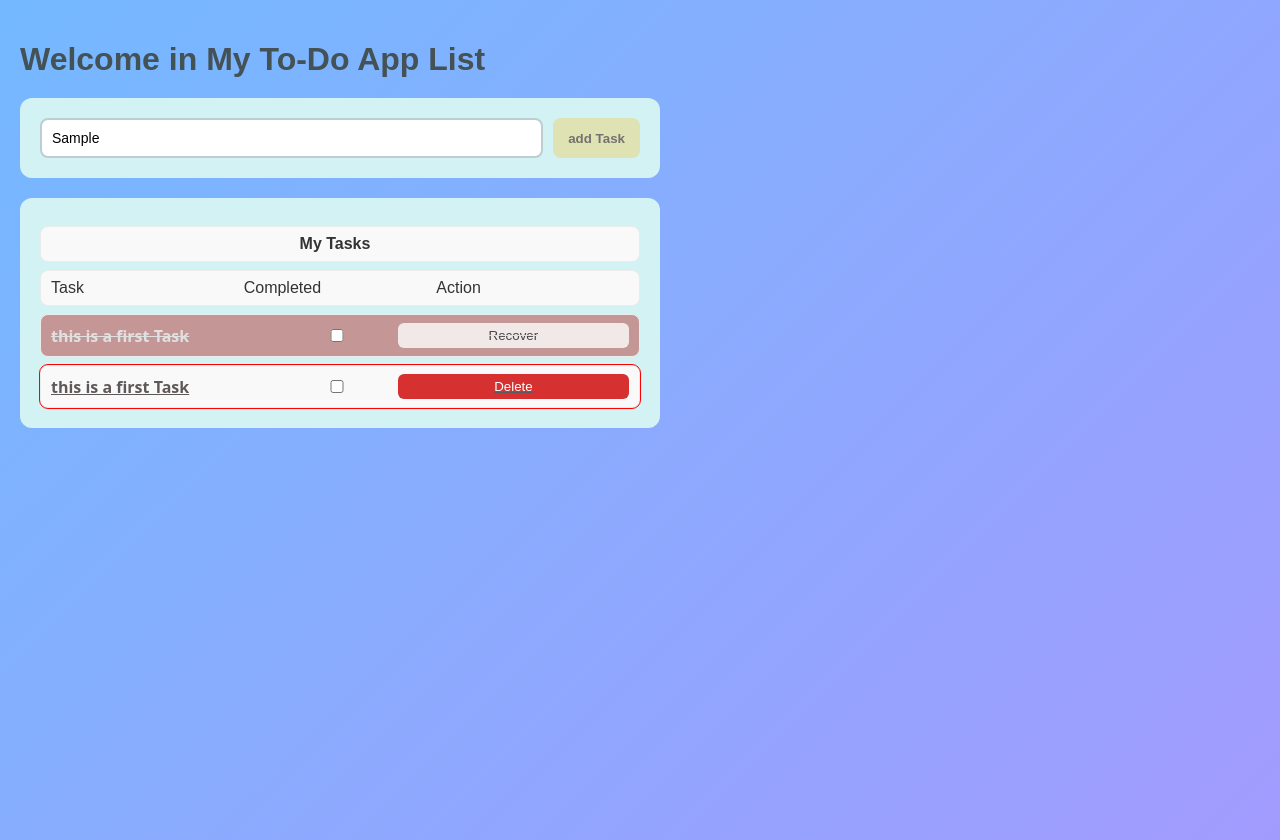
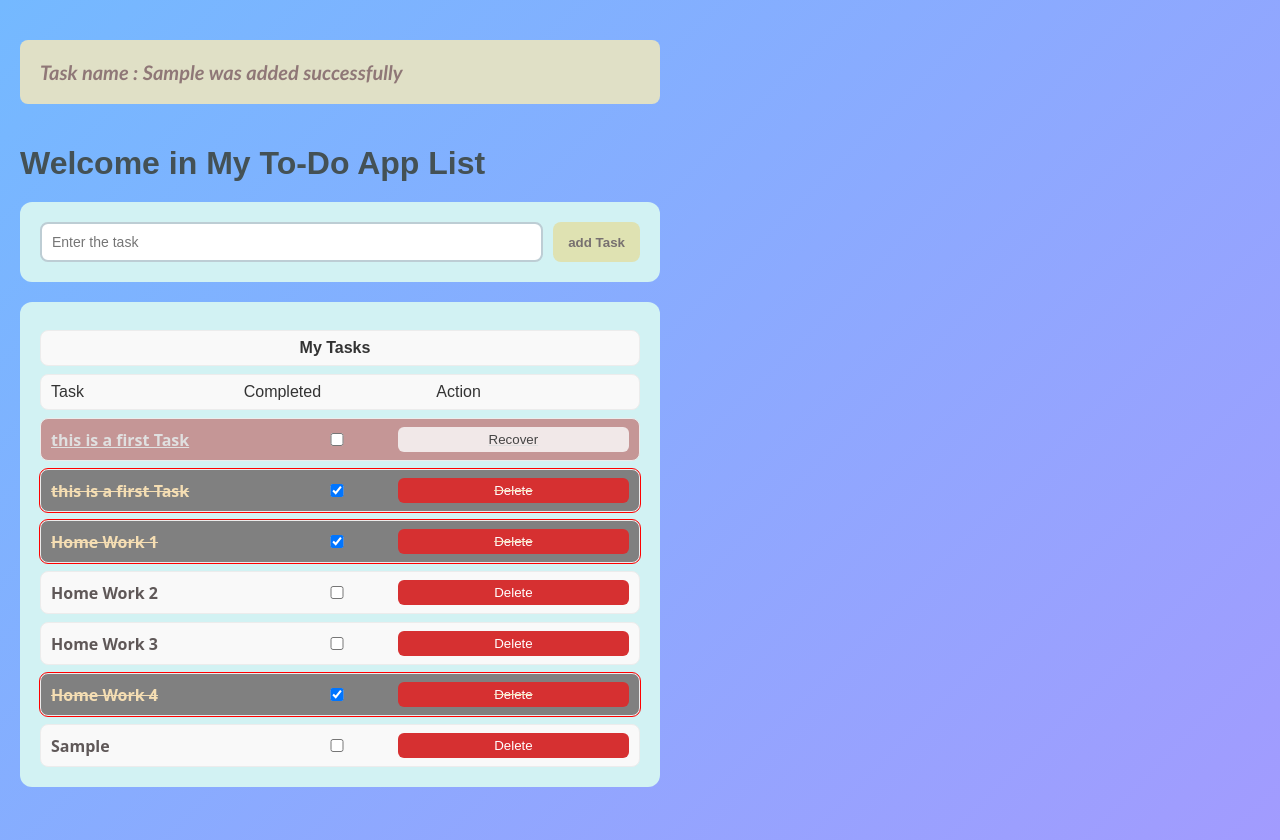
Before and after one commit to sadeg-2/todo-app-dom-events, a plain HTML site: page index.html in a window 1280 px wide. Both pictures are taken after typing "Sample" into the empty fields and a click on the button "add Task". Drawn offline with Linux system fonts and the light colour scheme.

Commit message:
update some style and prepare js with dummy test data and usefull function

```diff
--- a/index.html
+++ b/index.html
@@ -7,11 +7,12 @@
     <title>To Do App</title>
   </head>
   <body>
+    <p id="alert"><span>Success</span></p>
     <h1>Welcome in My To-Do App List</h1>
 
     <div class="head-app">
       <input id="inTask" type="text" placeholder="Enter the task" />
-      <button onclick="alert()">add Task</button>
+      <button id="addTask">add Task</button>
     </div>
     <div class="content-app">
       <ul class="list-task">
@@ -33,7 +34,7 @@
         </li>
         <li class="task complete">
           <p>this is a first Task</p>
-          <input type="checkbox" onchange="confirm('TT');" />
+          <input type="checkbox" onchange="confirm('TT');" checked="true" />
           <input
             class="remove"
             type="button"
--- a/script.js
+++ b/script.js
@@ -1,2 +1,79 @@
-const element = document.querySelector("h1");
-console.log(element.textContent);
+const tasks = [
+  {
+    text: "Home Work 1",
+    completed: true,
+  },
+  {
+    text: "Home Work 2",
+    completed: false,
+  },
+  {
+    text: "Home Work 3",
+    completed: false,
+  },
+  {
+    text: "Home Work 4",
+    completed: true,
+  },
+];
+
+// to show notify if the add operation successfull or not
+function notify(message) {
+  const node = document.getElementById("alert");
+  node.textContent = message;
+  node.style.display = "block";
+  setTimeout(() => {
+    node.style.display = "none";
+  }, 4000); // show every second
+}
+
+// to creation the element based object
+function creatTaskElement(element) {
+  const task = document.createElement("li");
+  task.classList.add("task");
+  if (element.completed) task.classList.add("complete");
+
+  const content = document.createElement("p");
+  content.textContent = element.text;
+  task.appendChild(content);
+
+  const checkBox = document.createElement("input");
+  checkBox.type = "checkbox";
+  checkBox.checked = element.completed;
+  task.appendChild(checkBox);
+
+  const actionBtn = document.createElement("input");
+  actionBtn.type = "button";
+  actionBtn.value = "Delete";
+  actionBtn.classList.add("remove");
+  task.appendChild(actionBtn);
+
+  return task;
+}
+
+const listTasks = document.querySelector(".list-task");
+
+// here to simulate dummy test
+tasks.forEach(function (element) {
+  const task = creatTaskElement(element);
+  listTasks.appendChild(task);
+});
+
+const addTask = document.getElementById("addTask");
+const inputTask = document.getElementById("inTask");
+
+// here buisness logic to add button action
+addTask.addEventListener("click", function (event) {
+  const taskText = inputTask.value.trim();
+  if (taskText == null || taskText == "") {
+    alert("you should enter task first");
+  } else {
+    const element = { text: taskText, completed: false };
+    tasks[tasks.length] = element;
+    console.log(tasks);
+    const task = creatTaskElement(element);
+    listTasks.appendChild(task);
+    inputTask.value = "";
+    notify(`Task name : ${element.text} was added successfully`);
+  }
+});
--- a/style.css
+++ b/style.css
@@ -130,9 +130,23 @@ h1 {
 .task.deleted {
   background-color: #c59696;
   color: #e0e0e0;
-  text-decoration: line-through;
+  text-decoration: underline;
 }
-.complete{
+.task.complete{
     outline: double 1px red;
-    text-decoration: underline;
+    text-decoration: line-through;
+    background-color: grey;
+    color: wheat;
 }
+#alert {
+  background: #e0e0c6;
+  width: 600px;
+  padding: 20px;
+  border-radius: 8px;
+  color: #8f7777;
+  font-family: 'Gill Sans';
+  font-size: 20px;
+  font-weight: bold;
+  font-style: italic;
+  display: none;
+}
```
